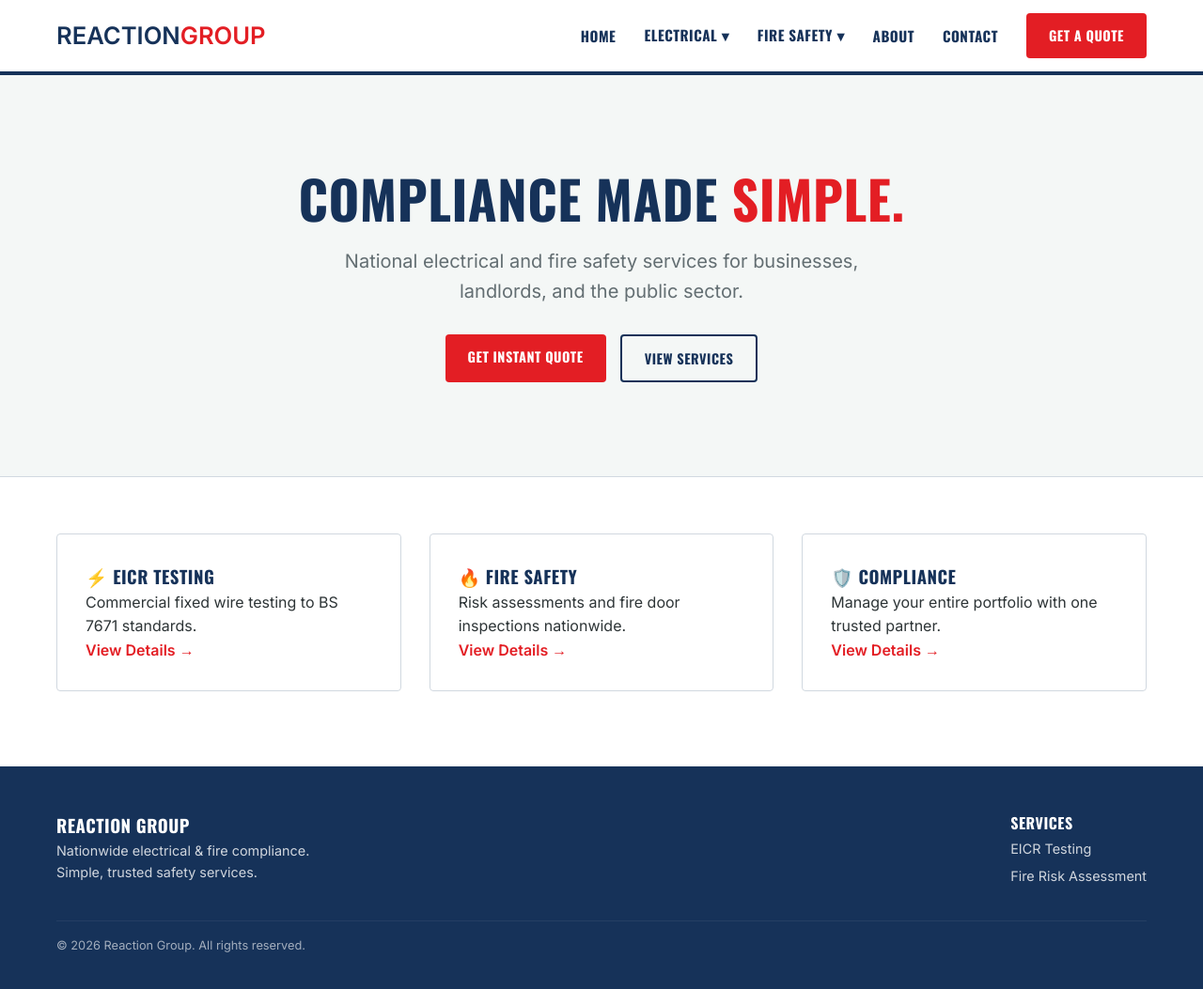
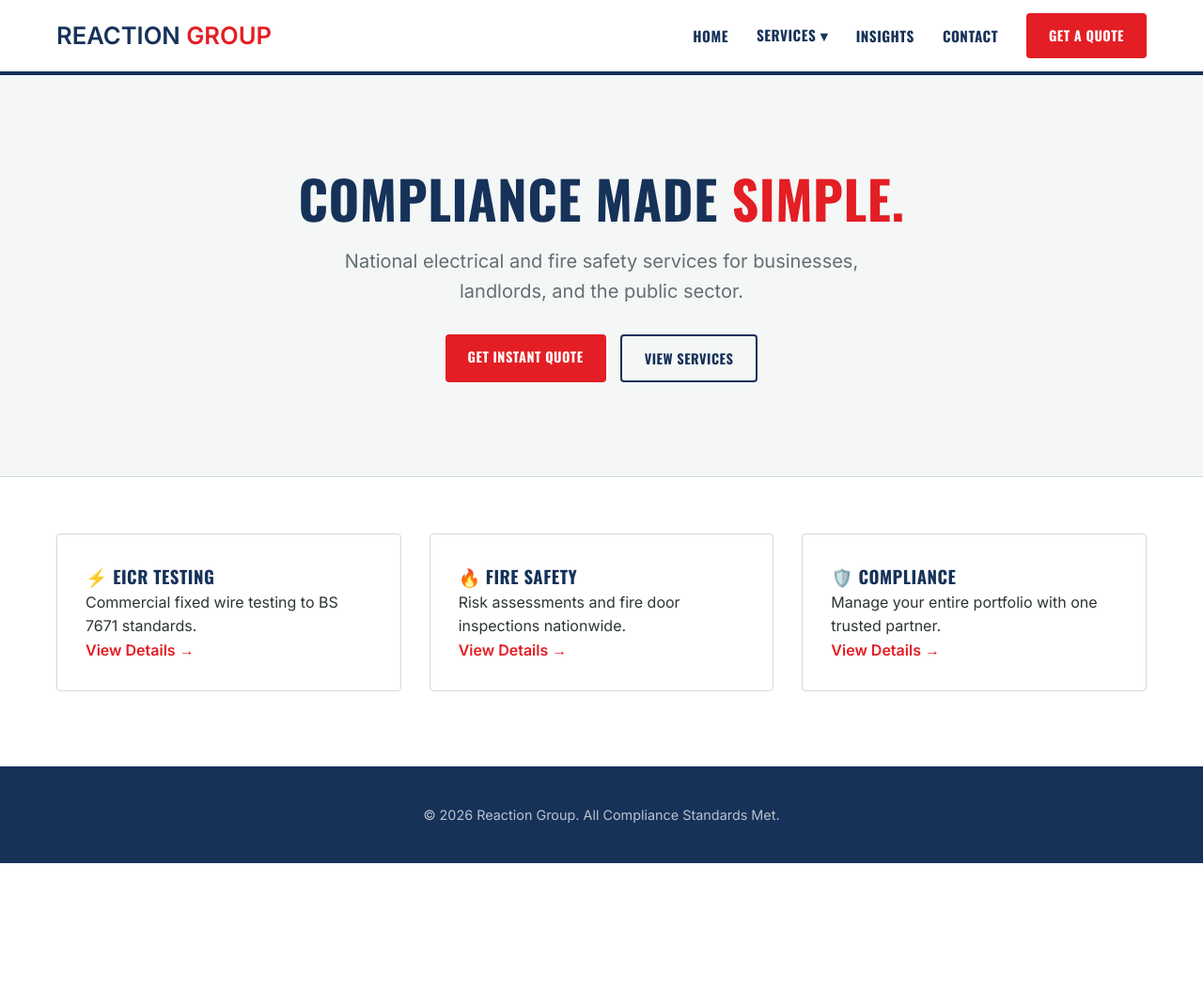
Before and after one commit to LD1878/React-Group-James, a Jekyll site: the page built from index.md, in a window 1280 px wide and 1065 px high. Shown: the top 1053 px of the window at 94% size. Built offline with Jekyll 4.4.1, drawn with Linux system fonts in a browser that asks for light colours.

Commit message:
Update default.html

```diff
--- a/_layouts/default.html
+++ b/_layouts/default.html
@@ -3,42 +3,41 @@
 <head>
     <meta charset="UTF-8">
     <meta name="viewport" content="width=device-width, initial-scale=1.0">
-
     {% seo %}
 
     <link rel="preconnect" href="https://fonts.googleapis.com">
-    <link rel="preconnect" href="https://fonts.gstatic.com" crossorigin>
     <link href="https://fonts.googleapis.com/css2?family=Inter:wght@400;600&family=Oswald:wght@500;700&display=swap" rel="stylesheet">
 
-    <link rel="stylesheet" href="/assets/css/main.css">
+    <link rel="stylesheet" href="{{ '/assets/css/main.css' | relative_url }}">
 </head>
 <body>
 
     <header class="site-header">
         <div class="container header-inner">
-            <a href="/" class="logo">
-                REACTION<span style="color:var(--brand-red)">GROUP</span>
+
+            <a href="{{ '/' | relative_url }}" class="logo">
+                <span style="color: var(--brand-navy);">REACTION</span>
+                <span style="color: var(--brand-red);">GROUP</span>
             </a>
 
             <nav class="site-nav">
-                <a href="/" class="nav-link">Home</a>
+                <a href="{{ '/' | relative_url }}" class="nav-link">Home</a>
 
-                {% for category in site.data.services %}
                 <div class="dropdown">
-                    <span class="nav-link" style="cursor:pointer">{{ category.name }} ▾</span>
+                    <span class="nav-link">Services ▾</span>
                     <div class="dropdown-menu">
-                        {% for service in category.sub_services %}
-                        <a href="{{ service.url }}" class="dropdown-item">{{ service.title }}</a>
-                        {% endfor %}
+                        <a href="{{ '/services/eicr-testing/' | relative_url }}" class="dropdown-item">⚡ EICR Testing</a>
+                        <a href="{{ '/services/fire-risk-assessment/' | relative_url }}" class="dropdown-item">🔥 Fire Safety</a>
+                        <a href="{{ '/services/pat-testing/' | relative_url }}" class="dropdown-item">🔌 PAT Testing</a>
                     </div>
                 </div>
-                {% endfor %}
 
-                <a href="/about/" class="nav-link">About</a>
-                <a href="/contact/" class="nav-link">Contact</a>
+                <a href="{{ '/blog/' | relative_url }}" class="nav-link">Insights</a>
+                <a href="{{ '/contact/' | relative_url }}" class="nav-link">Contact</a>
 
-                <a href="/quote/" class="btn btn-primary">Get A Quote</a>
+                <a href="{{ '/contact/' | relative_url }}" class="btn btn-primary">Get A Quote</a>
             </nav>
+
         </div>
     </header>
 
@@ -46,26 +45,9 @@
         {{ content }}
     </main>
 
-    <footer style="background: var(--brand-navy); color: white; padding: 3rem 0; margin-top: 4rem;">
-        <div class="container">
-            <div style="display:flex; justify-content:space-between;">
-                <div>
-                    <h3>Reaction Group</h3>
-                    <p style="opacity:0.8; font-size:0.9rem; max-width:300px;">
-                        Nationwide electrical & fire compliance. Simple, trusted safety services.
-                    </p>
-                </div>
-                <div>
-                    <h4>Services</h4>
-                    <ul style="list-style:none; font-size:0.9rem; opacity:0.8; line-height:2;">
-                        <li><a href="#">EICR Testing</a></li>
-                        <li><a href="#">Fire Risk Assessment</a></li>
-                    </ul>
-                </div>
-            </div>
-            <div style="border-top:1px solid rgba(255,255,255,0.1); margin-top:2rem; padding-top:1rem; font-size:0.8rem; opacity:0.6;">
-                © {{ site.time | date: '%Y' }} Reaction Group. All rights reserved.
-            </div>
+    <footer style="background: var(--brand-navy); color: white; padding: 40px 0; margin-top: 60px;">
+        <div class="container" style="text-align: center; font-size: 0.9rem; opacity: 0.7;">
+            &copy; {{ site.time | date: '%Y' }} Reaction Group. All Compliance Standards Met.
         </div>
     </footer>
 
```
